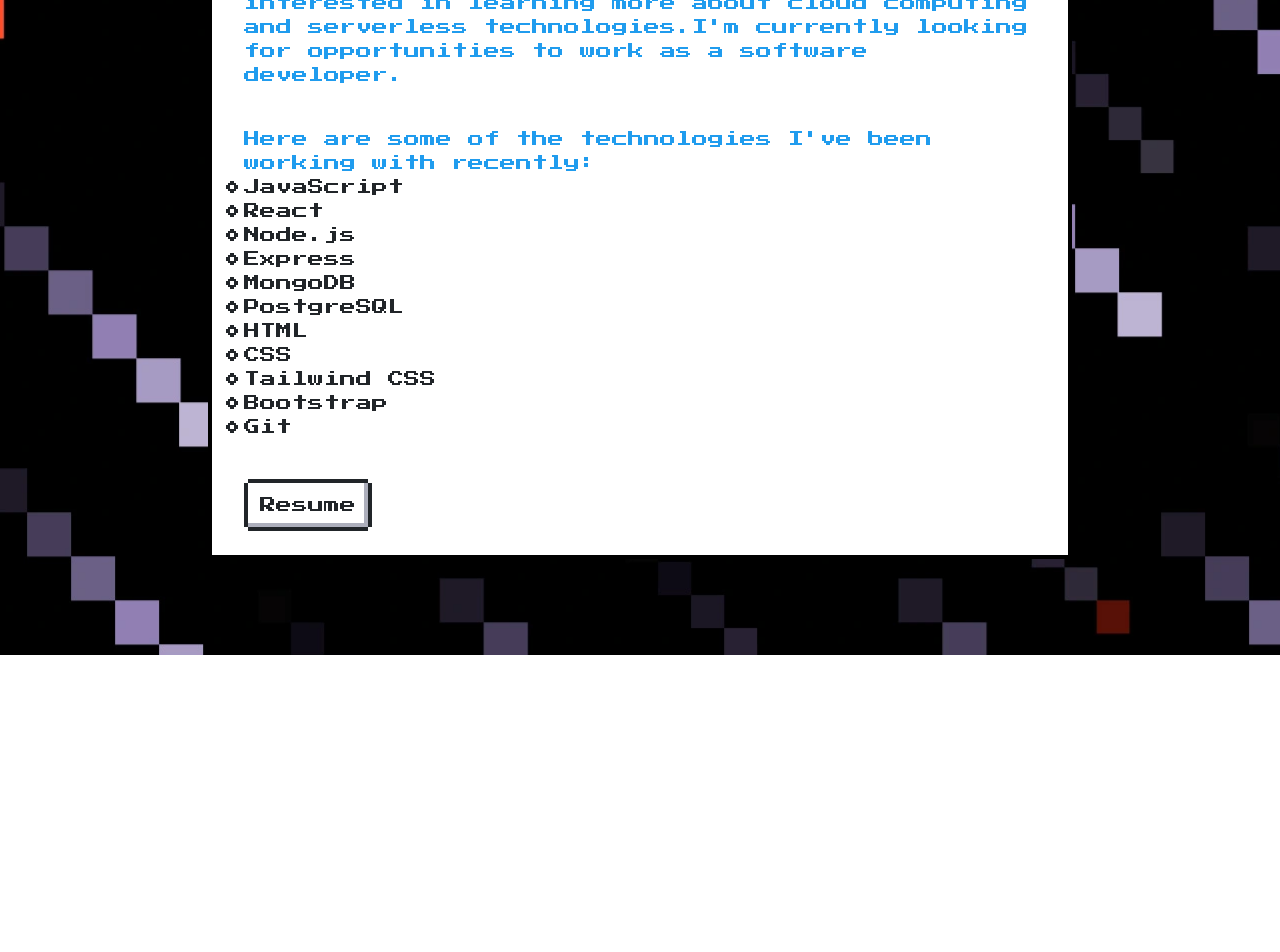
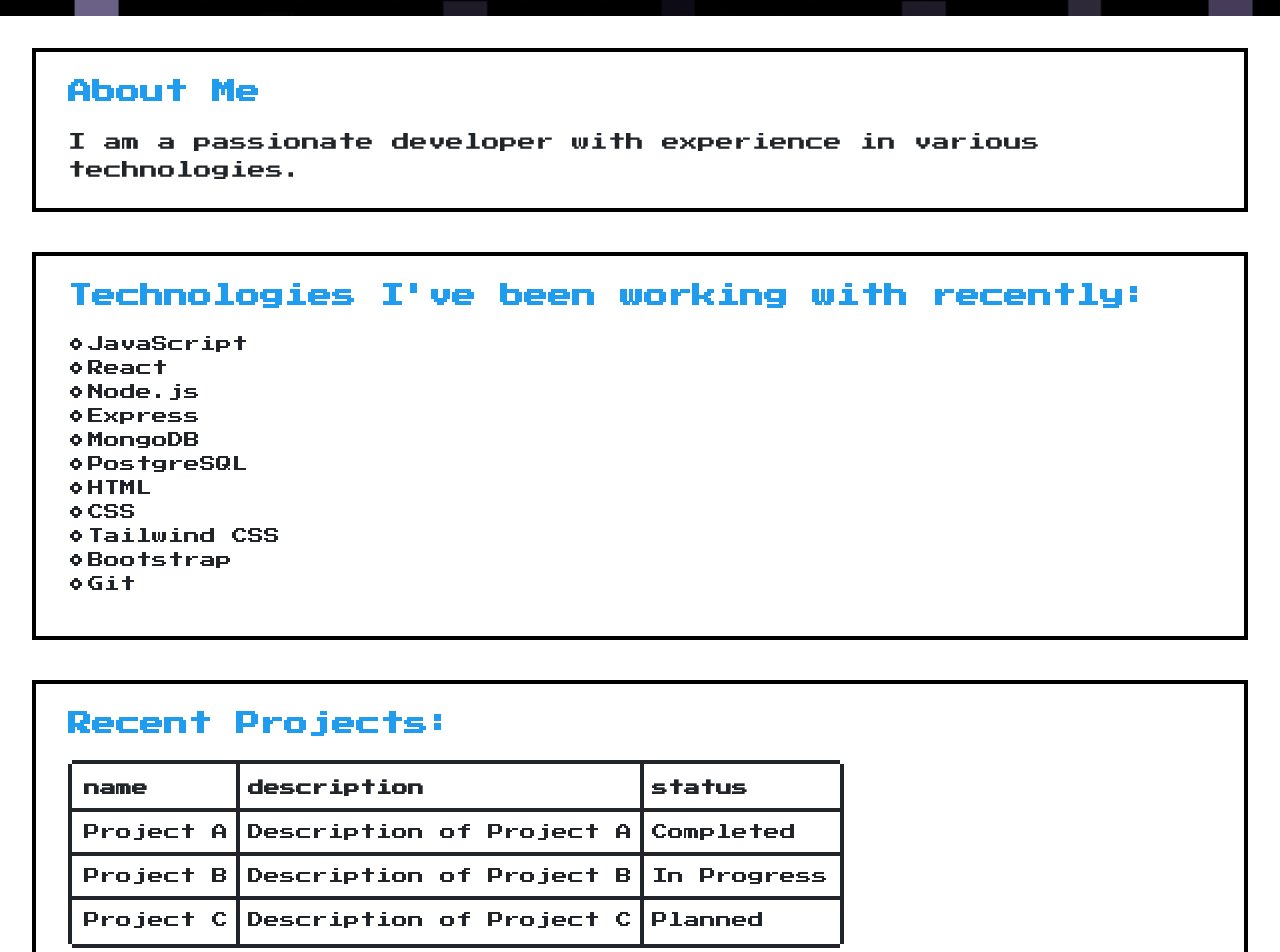
Before and after one commit to faridvatani/retro-pixel-portfolio, a Next.js app: page / in a window 1280 px wide. Shown: the part 240-1192 px from the top of the page. Before the commit the page ends 895 px from the top, so only its background shows below. Built offline with nearby package versions, Linux system fonts and the light colour scheme.

Commit message:
feat: Redesign Portfolio page with new layout and styles

```diff
--- a/src/app/layout.tsx
+++ b/src/app/layout.tsx
@@ -6,7 +6,7 @@
 const pressStart2P = Press_Start_2P({ weight: "400", subsets: ["latin"] });
 
 export const metadata: Metadata = {
-  title: "Create Next App",
+  title: "Reto Pixel Portfolio",
   description: "Generated by create next app",
 };
 
@@ -17,11 +17,7 @@
 }>) {
   return (
     <html lang="en">
-      <body
-        className={`${pressStart2P.className} bg-dark-pixel animate-moveBg`}
-      >
-        {children}
-      </body>
+      <body className={pressStart2P.className}>{children}</body>
     </html>
   );
 }
--- a/src/app/page.tsx
+++ b/src/app/page.tsx
@@ -6,11 +6,12 @@
 import { Wrapper } from "@/components/Wrapper";
 import List from "@/components/List";
 import Table from "@/components/Table";
-import Progress from "@/components/Progress";
-import Balloon from "@/components/Balloon";
-import Badge from "@/components/Badge";
+import Icon from "@/components/Icon";
+import Avatar from "@/components/Avatar";
+import Input from "@/components/Input";
+import Textarea from "@/components/Textarea";
 
-export default function Home() {
+const Portfolio = () => {
   const [isDialogOpen, setIsDialogOpen] = useState(false);
 
   const handleOpenDialog = () => {
@@ -35,44 +36,109 @@
     "Git",
   ];
 
+  const projectData = [
+    {
+      name: "Project A",
+      description: "Description of Project A",
+      status: "Completed",
+    },
+    {
+      name: "Project B",
+      description: "Description of Project B",
+      status: "In Progress",
+    },
+    {
+      name: "Project C",
+      description: "Description of Project C",
+      status: "Planned",
+    },
+  ];
+
   return (
     <>
+      <header className="bg-dark-pixel animate-moveBg h-64 flex items-center justify-center text-white">
+        <h1 className="text-4xl font-bold">My Portfolio</h1>
+      </header>
+      <main className="p-8">
+        <Wrapper className="mb-10">
+          <TextSpan className="text-2xl font-semibold mb-4">About Me</TextSpan>
+          <p className="text-lg mt-5">
+            I am a passionate developer with experience in various technologies.
+          </p>
+        </Wrapper>
+        <Wrapper className="mb-10">
+          <TextSpan className="text-2xl font-semibold mb-4">
+            Technologies I&apos;ve been working with recently:
+          </TextSpan>
+          <div className="grid grid-cols-2 gap-4 mt-5 px-5">
+            <List items={skillList} type="circle" />
+          </div>
+        </Wrapper>
+        <Wrapper className="mb-10">
+          <TextSpan className="text-2xl font-semibold mb-4">
+            Recent Projects:
+          </TextSpan>
+          <div className="nes-table-responsive mt-5">
+            <Table
+              header={["Name", "Description", "Status"]}
+              data={projectData}
+              className=""
+            />
+          </div>
+        </Wrapper>
+        <div className="flex justify-center gap-4">
+          <Button variant="primary" onClick={handleOpenDialog}>
+            Contact Me
+          </Button>
+          <Button>Download CV</Button>
+        </div>
+      </main>
+      <footer className="bg-gray-800 text-white p-4 text-center">
+        <p>&copy; 2023 My Portfolio. All rights reserved.</p>
+      </footer>
       <Dialog
         isOpen={isDialogOpen}
         onClose={handleCloseDialog}
         closeOnOverlayClick
         rounded
+        className="max-w-lg"
       >
-        <p>Are you sure you want to proceed?</p>
-        <Button onClick={handleCloseDialog}>Close</Button>
+        <div className="flex justify-between items-center">
+          <TextSpan className="text-2xl font-semibold">Contact Me</TextSpan>
+          <Button onClick={handleCloseDialog}>
+            <Icon type="close" size="small"></Icon>
+          </Button>
+        </div>
+        <p className="mt-4 text-pretty text-sm">
+          If you have any questions or would like to get in touch, please feel
+          free to send me a message using the form below.
+        </p>
+        <form className="mt-4">
+          <Input
+            id="name"
+            label="Name"
+            placeholder="Your Name"
+            className="mb-4"
+          />
+          <Input
+            id="email"
+            label="Email"
+            placeholder="Your Email"
+            className="mb-4"
+          />
+          <Textarea
+            id="message"
+            label="Message"
+            placeholder="Your Message"
+            className="mb-4"
+          />
+          <Button variant="primary" type="submit" className="mt-5">
+            Send Message
+          </Button>
+        </form>
       </Dialog>
-      <main className="flex min-h-screen flex-col items-center justify-start py-24 px-52">
-        <Wrapper title="My Portfolio" className="w-full bg-white">
-          <TextSpan>
-            Hi, I&apos;m a software developer. I&apos;m passionate about
-            building web applications and solving problems. I&apos;m currently
-            learning about TypeScript, React, and Node.js.
-          </TextSpan>
-          <TextSpan>
-            I&apos;m also interested in learning more about cloud computing and
-            serverless technologies.
-          </TextSpan>
-          <TextSpan>
-            I&apos;m currently looking for opportunities to work as a software
-            developer.
-          </TextSpan>
-          <div className="mt-10">
-            <TextSpan>
-              Here are some of the technologies I&apos;ve been working with
-              recently:
-            </TextSpan>
-            <List items={skillList} type="circle" />
-          </div>
-          <div className="mt-10 w-fit flex gap-4 justify-center">
-            <Button onClick={handleOpenDialog}>Resume</Button>
-          </div>
-        </Wrapper>
-      </main>
     </>
   );
-}
+};
+
+export default Portfolio;
--- a/src/components/Avatar.tsx
+++ b/src/components/Avatar.tsx
@@ -1,14 +1,13 @@
 import Image from "next/image";
-import React, { FC } from "react";
+import { FC } from "react";
 
-interface AvatarProps extends React.ImgHTMLAttributes<HTMLImageElement> {
+interface AvatarProps {
   src: string;
   alt: string;
-  size?: "small" | "medium" | "large";
+  size?: string;
   rounded?: boolean;
   className?: string;
-  width?: number | string;
-  height?: number | string;
+  style?: React.CSSProperties;
 }
 
 const Avatar: FC<AvatarProps> = ({
@@ -16,26 +15,21 @@
   alt,
   size,
   rounded,
-  className,
-  width,
-  height,
+  className = "",
+  style,
   ...props
 }) => {
   const sizeClass = size ? `is-${size}` : "";
   const roundedClass = rounded ? "is-rounded" : "";
-  // Todo: Add Utility function to convert string to number
-  const numericWidth = typeof width === "string" ? parseInt(width, 10) : width;
-  const numericHeight =
-    typeof height === "string" ? parseInt(height, 10) : height;
 
   return (
     <Image
       src={src}
       alt={alt}
-      width={numericWidth}
-      height={numericHeight}
-      className={`nes-avatar ${sizeClass} ${roundedClass} ${className || ""}`}
-      style={{ imageRendering: "pixelated" }}
+      width={100}
+      height={100}
+      className={`nes-avatar ${sizeClass} ${roundedClass} ${className}`}
+      style={{ imageRendering: "pixelated", ...style }}
       {...props}
     />
   );
--- a/src/components/Table.tsx
+++ b/src/components/Table.tsx
@@ -19,7 +19,6 @@
   if (data.length === 0) return null;
 
   return (
-    <div className="nes-table-responsive">
     <table
       className={`nes-table ${dark ? "is-dark" : ""} ${
         isBordered ? "is-bordered" : ""
@@ -42,7 +41,6 @@
         ))}
       </tbody>
     </table>
-    </div>
   );
 };
 
--- a/src/components/Textarea.tsx
+++ b/src/components/Textarea.tsx
@@ -13,7 +13,7 @@
       <label htmlFor={id}>{label}</label>
       <textarea
         id={id}
-        className={className || "nes-textarea"}
+        className={`nes-textarea ${className}`}
         {...props}
       ></textarea>
     </div>
--- a/tailwind.config.ts
+++ b/tailwind.config.ts
@@ -10,7 +10,7 @@
     extend: {
       backgroundImage: {
         "dark-pixel":
-          "url('/bg.webp'), linear-gradient(to bottom, rgba(0, 0, 0, 0.8), rgba(15, 17, 23, 1))",
+          "url('/assets/images/bg.webp'), linear-gradient(to bottom, rgba(0, 0, 0, 0.8), rgba(15, 17, 23, 1))",
       },
       keyframes: {
         moveBg: {
```
Also changed, not shown: public/assets/images/avatar.png (added), public/assets/images/bg.webp (renamed from public/bg.webp). Lines whose indentation alone changed are shown as unchanged.
